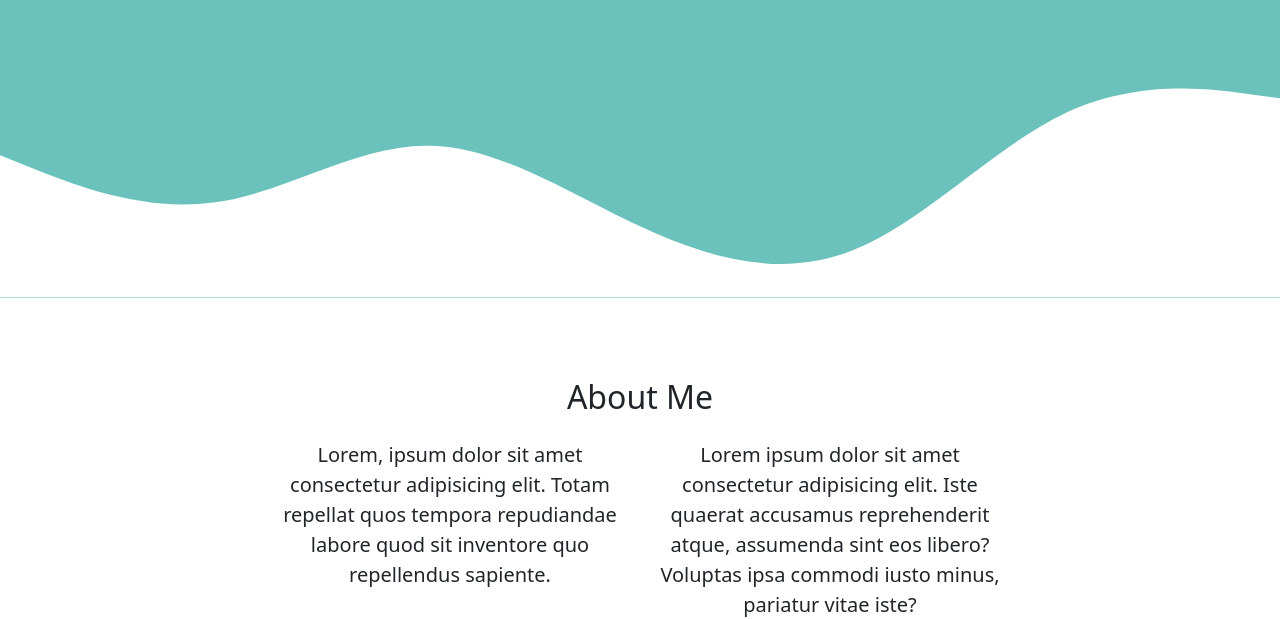
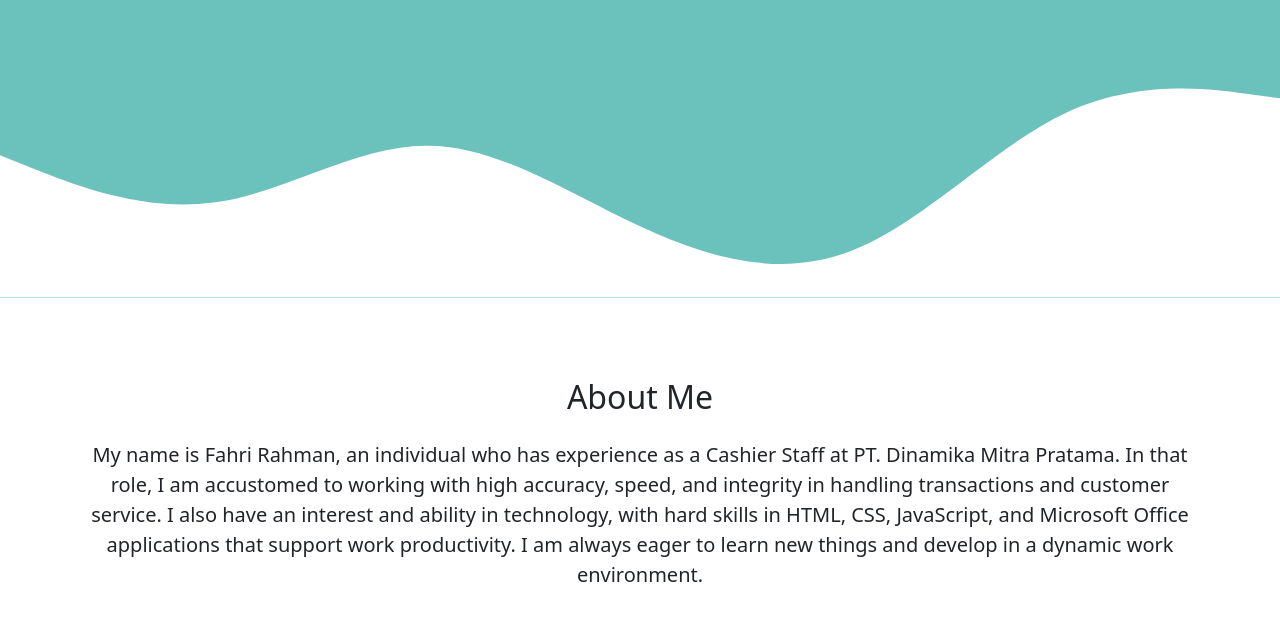
Before and after one commit to fahrirhmnnnn/fahrirahman.github.io, a plain HTML site: page index.html in a window 1280 px wide. Shown: the part 338-957 px from the top of the page. Drawn offline with nearby package versions, Linux system fonts and the light colour scheme.

Commit message:
mengubah teks aboutme index.html

```diff
--- a/index.html
+++ b/index.html
@@ -62,13 +62,13 @@
                 </div>
             </div>
             <div class="row justify-content-center fs-5 text-center">
-                <div class="col-md-4">
-                    <p>Lorem, ipsum dolor sit amet consectetur adipisicing elit. Totam repellat quos tempora repudiandae
-                        labore quod sit inventore quo repellendus sapiente.</p>
-                </div>
-                <div class="col-md-4">
-                    <p>Lorem ipsum dolor sit amet consectetur adipisicing elit. Iste quaerat accusamus reprehenderit
-                        atque, assumenda sint eos libero? Voluptas ipsa commodi iusto minus, pariatur vitae iste?</p>
+                <div class="col-md-12">
+                    <p>My name is Fahri Rahman, an individual who has experience as a Cashier Staff at PT. Dinamika
+                        Mitra Pratama. In that role, I am accustomed to working with high accuracy, speed, and integrity
+                        in handling transactions and customer service. I also have an interest and ability in
+                        technology, with hard skills in HTML, CSS, JavaScript, and Microsoft Office applications that
+                        support work productivity. I am always eager to learn new things and develop in a dynamic work
+                        environment.</p>
                 </div>
             </div>
         </div>
```
Also changed, not shown: skills/1.jpg, skills/2.jpg (deleted).
